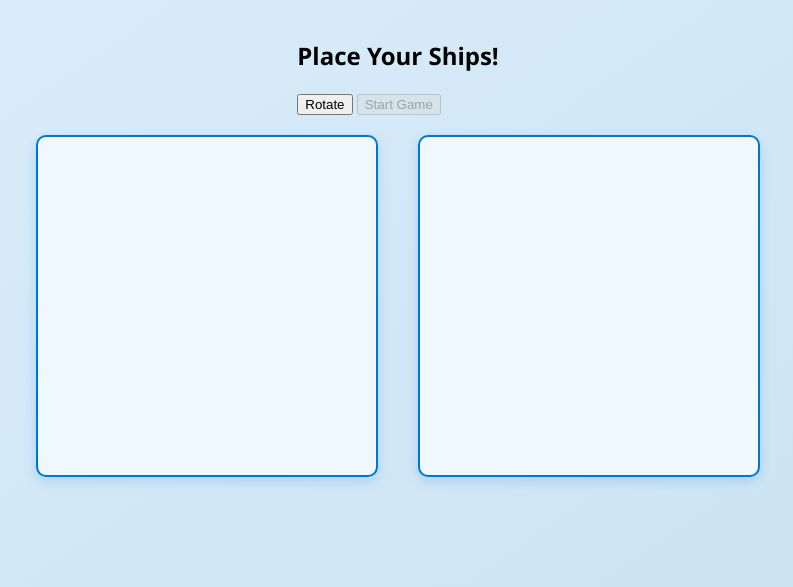
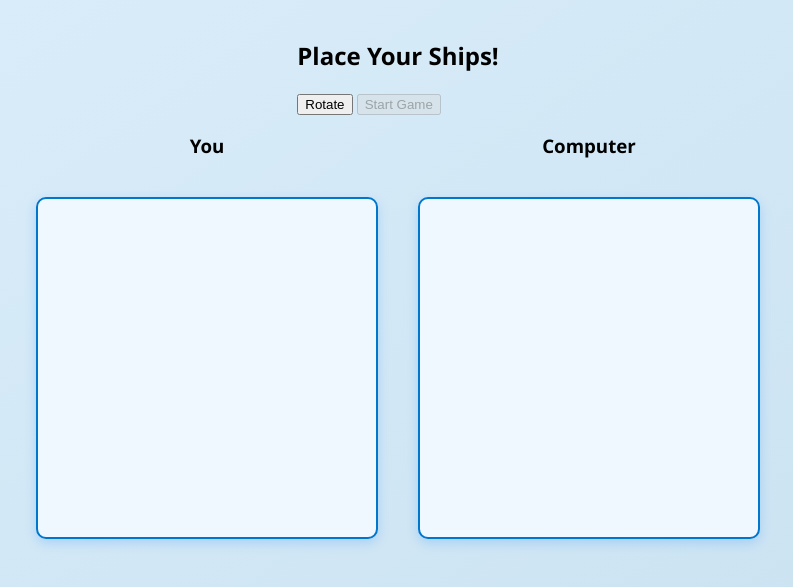
Before and after one commit to MrBenjaminHolmes/Battleships, a website: page src/template.html in a window 1280 px wide. Shown: the part 107-694 px from the top of the page, without its empty margins (242-1035 px from the left). Drawn offline with Linux system fonts and the light colour scheme.

Commit message:
Added UI Board Names

```diff
--- a/src/styles.css
+++ b/src/styles.css
@@ -100,3 +100,8 @@ body {
   visibility: visible;
   pointer-events: auto;
 }
+.boardContainer {
+  display: flex;
+  flex-direction: column;
+  text-align: center;
+}
--- a/src/template.html
+++ b/src/template.html
@@ -17,8 +17,14 @@
     </div>
 
     <div id="mainBody">
-      <div id="player" class="board"></div>
-      <div id="computer" class="board"></div>
+      <div class="boardContainer">
+        <h3>You</h3>
+        <div id="player" class="board"></div>
+      </div>
+      <div class="boardContainer">
+        <h3>Computer</h3>
+        <div id="computer" class="board"></div>
+      </div>
     </div>
   </body>
 </html>
```
